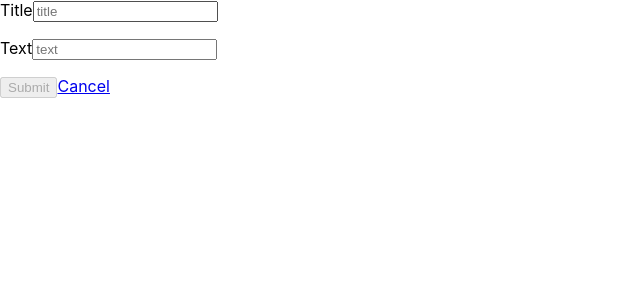
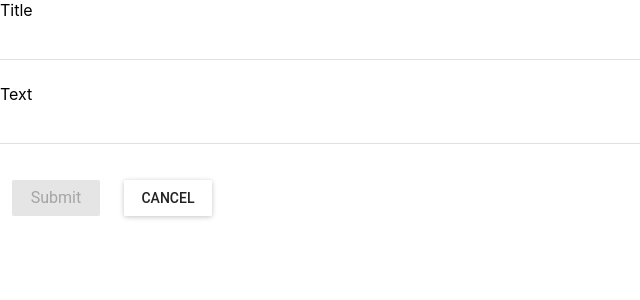
Before and after one commit to ken-1200/react-ts-app, a React (Create React App) app: page /task/new in a window 1280 px wide. Shown: the top 300 px of the page, without its empty margins (0-640 px from the left). Built offline with nearby package versions, Linux system fonts and the light colour scheme.

Commit message:
feat: デザイン追加

```diff
--- a/package.json
+++ b/package.json
@@ -3,6 +3,7 @@
   "version": "0.1.0",
   "private": true,
   "dependencies": {
+    "@material-ui/core": "^4.11.4",
     "@testing-library/jest-dom": "^5.14.1",
     "@testing-library/react": "^11.2.7",
     "@testing-library/user-event": "^12.8.3",
@@ -13,6 +14,7 @@
     "@types/react-dom": "^17.0.8",
     "@types/react-router-dom": "^5.1.7",
     "axios": "^0.21.1",
+    "material-ui": "0.20.0",
     "react": "^17.0.2",
     "react-dom": "^17.0.2",
     "react-router-dom": "^5.2.0",
@@ -46,6 +48,7 @@
   },
   "devDependencies": {
     "@types/enzyme-adapter-react-16": "^1.0.6",
+    "@types/material-ui": "^0.21.8",
     "enzyme": "^3.11.0",
     "enzyme-adapter-react-16": "^1.15.6",
     "prettier": "^2.3.1"
--- a/src/components/atoms/buttons/SubmitButton.tsx
+++ b/src/components/atoms/buttons/SubmitButton.tsx
@@ -1,3 +1,5 @@
+import RaisedButton from 'material-ui/RaisedButton';
+
 export const SubmitButton = ({ clickSubmitButton, disabled }: any) => {
   // onClick時、実行関数
   function onClickHandler(e: any) {
@@ -7,11 +9,14 @@ export const SubmitButton = ({ clickSubmitButton, disabled }: any) => {
     clickSubmitButton();
   }
 
+  const style = { margin: "12px" };
+
   return (
-    <button
+    <RaisedButton
       type="submit"
+      style={ style }
       onClick={ onClickHandler }
       disabled={ disabled }
-    >Submit</button>
+    >Submit</RaisedButton>
   )
 };
--- a/src/components/atoms/inputs/InputText.tsx
+++ b/src/components/atoms/inputs/InputText.tsx
@@ -1,3 +1,5 @@
+import TextField from 'material-ui/TextField';
+
 export const InputText = ({ changeText, text }: any) => {
   // onChange時、実行関数
   function onChangeHandler(value: string): void {
@@ -6,10 +8,10 @@ export const InputText = ({ changeText, text }: any) => {
   }
 
   return (
-    <input
+    <TextField
       id="text"
       type="text"
-      placeholder="text"
+      fullWidth={ true }
       value={ text }
       onChange={
         (e: React.ChangeEvent<HTMLInputElement>) => {
--- a/src/components/atoms/inputs/InputTitle.tsx
+++ b/src/components/atoms/inputs/InputTitle.tsx
@@ -1,3 +1,5 @@
+import TextField from 'material-ui/TextField';
+
 export const InputTitle = ({ changeTitle, title }: any) => {
   // onChange時、実行関数
   function onChangeHandler(value: string): void {
@@ -6,10 +8,10 @@ export const InputTitle = ({ changeTitle, title }: any) => {
   }
 
   return (
-    <input
+    <TextField
       id="title"
       type="text"
-      placeholder="title"
+      fullWidth={ true }
       value={ title }
       onChange={
         (e: React.ChangeEvent<HTMLInputElement>) => {
--- a/src/components/organisms/NewTask.tsx
+++ b/src/components/organisms/NewTask.tsx
@@ -4,6 +4,7 @@ import { TextForm } from "../molecules/TextForm";
 import { SubmitButton } from "../atoms/buttons/SubmitButton";
 import { Link } from "react-router-dom";
 import axios from "axios";
+import RaisedButton from 'material-ui/RaisedButton';
 
 interface State {
   title: string | void;
@@ -112,6 +113,9 @@ class NewTask extends React.Component<any, State, any> {
   }
 
   render() {
+    const style = {
+      margin: "12px",
+    }
     return (
       <React.Fragment>
         <form>
@@ -121,13 +125,11 @@ class NewTask extends React.Component<any, State, any> {
           </div>
           <div>
             <TextForm changeParentText={ this.changeParentText } />
-            <p>
-              { this.state.errorText }
-            </p>
+            <p>{ this.state.errorText }</p>
           </div>
           <div>
             <SubmitButton clickSubmitButton={ this.clickSubmitButton } disabled={ !this.state.text || !this.state.title } />
-            <Link to="/">Cancel</Link>
+            <RaisedButton label="Cancel" style={ style } containerElement={ <Link to="/" /> } />
           </div>
         </form>
       </React.Fragment>
--- a/src/components/organisms/ShowTask.tsx
+++ b/src/components/organisms/ShowTask.tsx
@@ -4,6 +4,7 @@ import { TextForm } from "../molecules/TextForm";
 import { SubmitButton } from "../atoms/buttons/SubmitButton";
 import { Link } from "react-router-dom";
 import axios from "axios";
+import RaisedButton from 'material-ui/RaisedButton';
 
 interface State {
   title: string | void;
@@ -155,6 +156,10 @@ class NewTask extends React.Component<any, State, any> {
   }
 
   render() {
+    const style = {
+      margin: "12px",
+    }
+
     return (
       <React.Fragment>
         <form>
@@ -164,14 +169,12 @@ class NewTask extends React.Component<any, State, any> {
           </div>
           <div>
             <TextForm changeParentText={ this.changeParentText } text={ this.state.text || "" } />
-            <p>
-              { this.state.errorText }
-            </p>
+            <p>{ this.state.errorText }</p>
           </div>
           <div>
             <SubmitButton clickSubmitButton={ this.clickSubmitButton } disabled={ !this.state.text || !this.state.title || !this.state.checkEditText || !this.state.checkEditTitle } />
-            <Link to="/">Cancel</Link>
-            <button type="submit" onClick={ this.deleteTask }>Delete</button>
+            <RaisedButton label="Cancel" style={ style } containerElement={ <Link to="/" /> } />
+            <RaisedButton type="submit" style={ style } onClick={ this.deleteTask }>Delete</RaisedButton>
           </div>
         </form>
       </React.Fragment>
--- a/src/components/organisms/Task.tsx
+++ b/src/components/organisms/Task.tsx
@@ -2,6 +2,9 @@ import React from 'react';
 import axios from 'axios';
 import _ from 'lodash';
 import { Link } from 'react-router-dom';
+import { Table, TableBody, TableHeader, TableHeaderColumn, TableRow, TableRowColumn } from 'material-ui/Table';
+import FloatingActionButton from 'material-ui/FloatingActionButton';
+import ContentAdd from 'material-ui/svg-icons/content/add';
 
 type State = {
   tasklist: any;
@@ -40,36 +43,49 @@ class Task extends React.Component<{}, State> {
   // テーブル表示関数
   private renderTask(): JSX.Element[] {
     return _.map(this.state.tasklist, task => (
-      <tr key={ task.id }>
-        <td>{ task.id }</td>
-        <td>
+      <TableRow key={ task.id }>
+        <TableRowColumn>{ task.id }</TableRowColumn>
+        <TableRowColumn>
           <Link to={ `/task/${task.id}` }>
             { task.title }
           </Link>
-        </td>
-        <td>{ task.text }</td>
-      </tr>
+        </TableRowColumn>
+        <TableRowColumn>{ task.text }</TableRowColumn>
+      </TableRow>
     ));
   }
 
   render() {
+    const style: any = {
+      position: "fixed",
+      right: "12px",
+      bottom: "12px",
+    }
+
     return (
       <React.Fragment>
-        <h1>task list</h1>
-        <table>
-          <thead>
-            <tr>
-              <th>ID</th>
-              <th>Title</th>
-              <th>Text</th>
-            </tr>
-          </thead>
+        <h1>Task List</h1>
+        <Table>
+          <TableHeader
+            displaySelectAll={ false }
+            adjustForCheckbox={ false }
+          >
+            <TableRow>
+              <TableHeaderColumn>ID</TableHeaderColumn>
+              <TableHeaderColumn>Title</TableHeaderColumn>
+              <TableHeaderColumn>Text</TableHeaderColumn>
+            </TableRow>
+          </TableHeader>
 
-          <tbody>
+          <TableBody
+            displayRowCheckbox={ false }
+          >
             { this.renderTask() }
-          </tbody>
-        </table>
-        <div><Link to="/task/new">+</Link></div>
+          </TableBody>
+        </Table>
+        <FloatingActionButton style={ style } containerElement={ <Link to="/task/new" /> }>
+          <ContentAdd></ContentAdd>
+        </FloatingActionButton>
       </React.Fragment>
     );
   }
--- a/src/index.tsx
+++ b/src/index.tsx
@@ -3,12 +3,14 @@ import ReactDOM from 'react-dom';
 import './index.css';
 import reportWebVitals from './reportWebVitals';
 import { BrowserRouter, Route, Switch } from 'react-router-dom';
+import MuiThemeProvider from "material-ui/styles/MuiThemeProvider";
 import Task from './components/organisms/Task';
 import NewTask from './components/organisms/NewTask';
 import ShowTask from './components/organisms/ShowTask';
 
 ReactDOM.render(
   <React.StrictMode>
+    <MuiThemeProvider>
       <BrowserRouter>
         <Switch>
           <Route exact path="/" component={ Task }></Route>
@@ -17,6 +19,7 @@ ReactDOM.render(
           <Route path="/task/:id" component={ ShowTask }></Route>
         </Switch>
       </BrowserRouter>
+    </MuiThemeProvider>
   </React.StrictMode>,
   document.getElementById('root')
 );
```
Also changed, not shown: 2 other files (tests, documents, lock files or other folders). Lines whose indentation alone changed are shown as unchanged.
